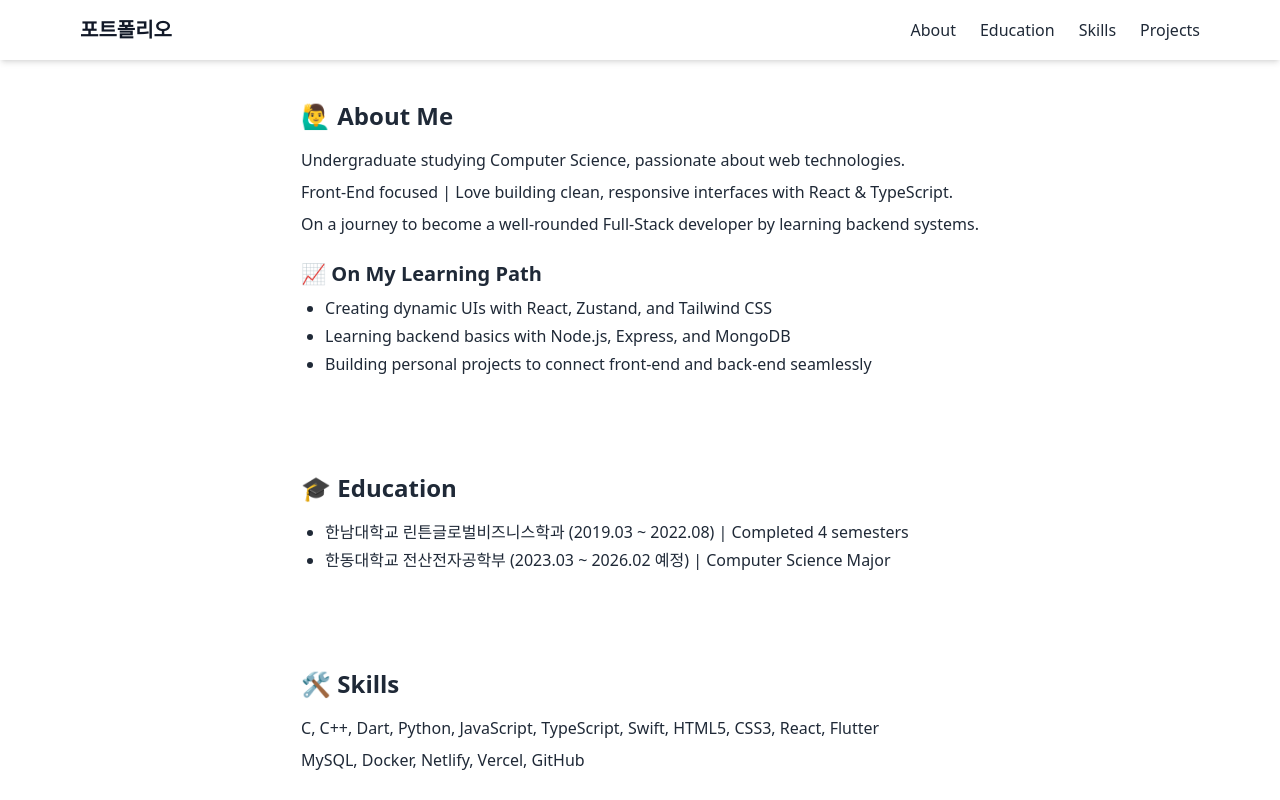
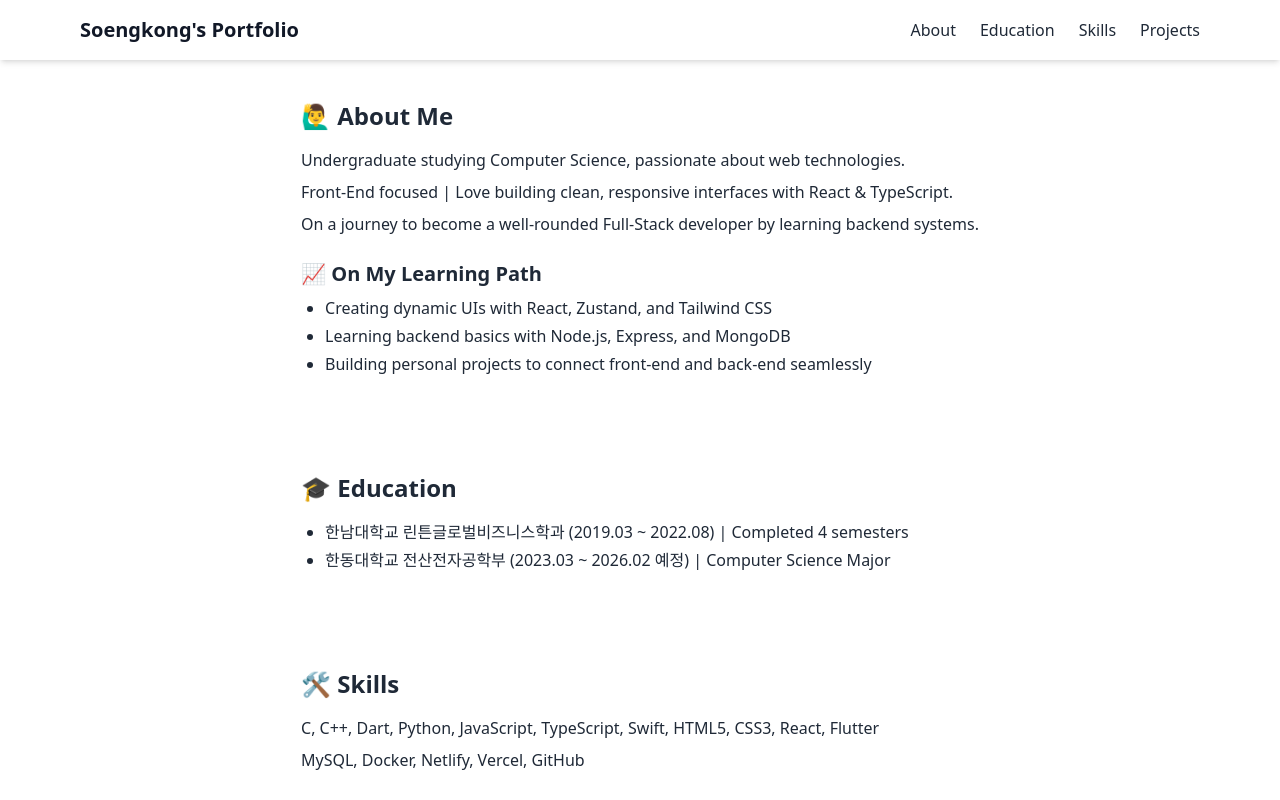
Before and after one commit to seongkong/Portfolio, a React (Create React App) app in the folder seongkong/: page / in a window 1280 px wide. Shown: the top 800 px of the page. Built offline with nearby package versions, Linux system fonts and the light colour scheme.

Commit message:
portfolio

```diff
--- a/seongkong/src/seongkong.tsx
+++ b/seongkong/src/seongkong.tsx
@@ -6,7 +6,7 @@
       {/* Header */}
       <header className="bg-white shadow-md">
         <div className="max-w-6xl mx-auto px-4 py-4 flex justify-between items-center">
-          <h1 className="text-xl font-bold text-gray-900">포트폴리오</h1>
+          <h1 className="text-xl font-bold text-gray-900">Soengkong's Portfolio</h1>
           <nav className="space-x-6">
             <a href="#about" className="hover:text-blue-500">About</a>
             <a href="#education" className="hover:text-blue-500">Education</a>
```
